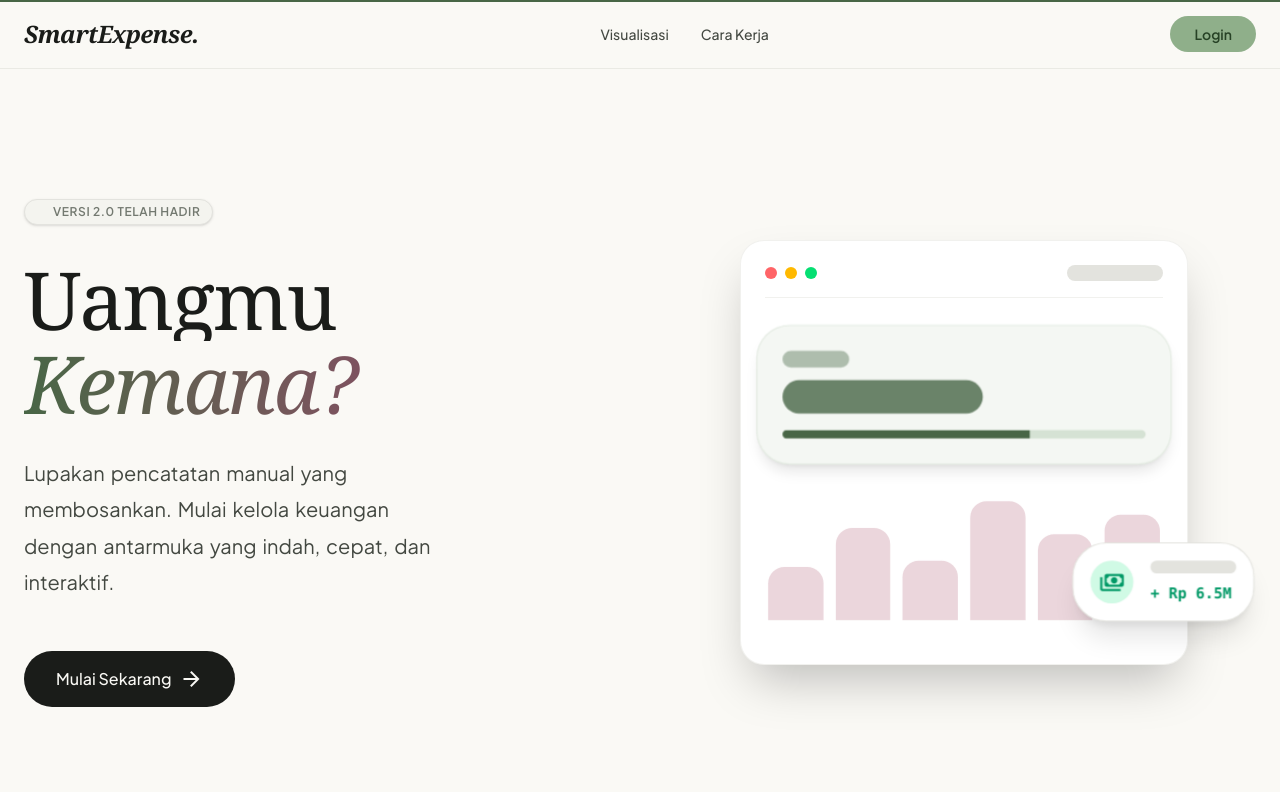
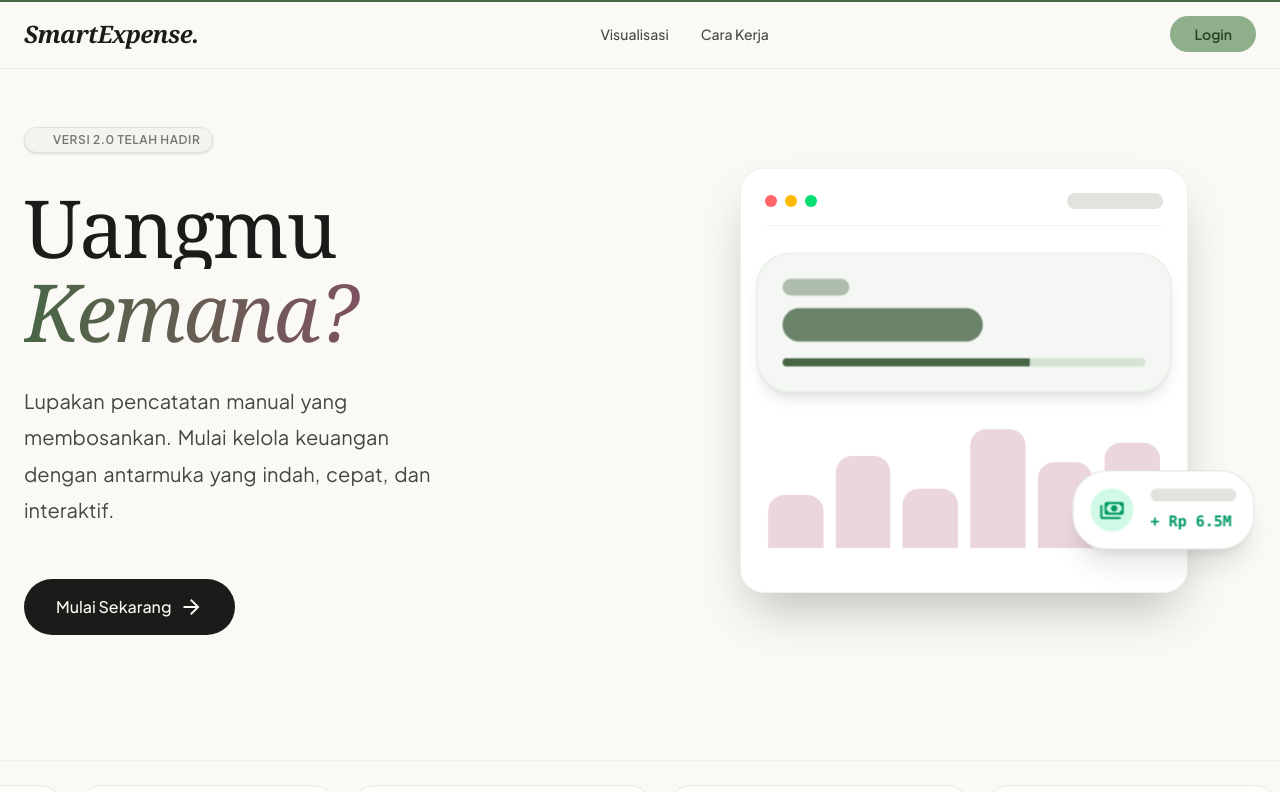
Before and after one commit to Maliq-dlt/Smart-Expanse, a Next.js app: page / in a window 1280 px wide. Shown: the top 792 px of the page. Built offline with nearby package versions, Linux system fonts and the light colour scheme.

Commit message:
style: remove hero min-h centering to fix excess top space

```diff
--- a/src/components/landing/HeroSection.tsx
+++ b/src/components/landing/HeroSection.tsx
@@ -1,17 +1,17 @@
 'use client';
 
 import React, { useState, useEffect } from 'react';
-import { motion, useTransform, useSpring, useMotionValue } from 'framer-motion';
+import { motion, useTransform, useSpring, useMotionValue, Variants } from 'framer-motion';
 import Link from 'next/link';
 import Magnetic from '@/components/ui/Magnetic';
 import { useAuthStore } from '@/store/useAuthStore';
 
-const fadeUp = {
+const fadeUp: Variants = {
   hidden: { opacity: 0, y: 30 },
   show: { opacity: 1, y: 0, transition: { duration: 0.6, ease: "easeOut" } },
 };
 
-const heroStagger = {
+const heroStagger: Variants = {
   hidden: { opacity: 0 },
   show: {
     opacity: 1,
@@ -45,7 +45,7 @@ export default function HeroSection() {
   }, [mouseX, mouseY]);
 
   return (
-    <section className="relative pt-18 pb-20 px-6 max-w-7xl mx-auto min-h-[90vh] flex items-center mt-20">
+    <section className="relative pt-20 pb-20 px-6 max-w-7xl mx-auto">
       {/* Background Decorative Blobs */}
       <div className="absolute top-1/4 left-0 w-96 h-96 bg-[var(--color-primary-container)]/10 rounded-full blur-3xl -z-10 animate-pulse" />
       <div className="absolute bottom-1/4 right-0 w-[500px] h-[500px] bg-[var(--color-tertiary-container)]/10 rounded-full blur-3xl -z-10" />
```
